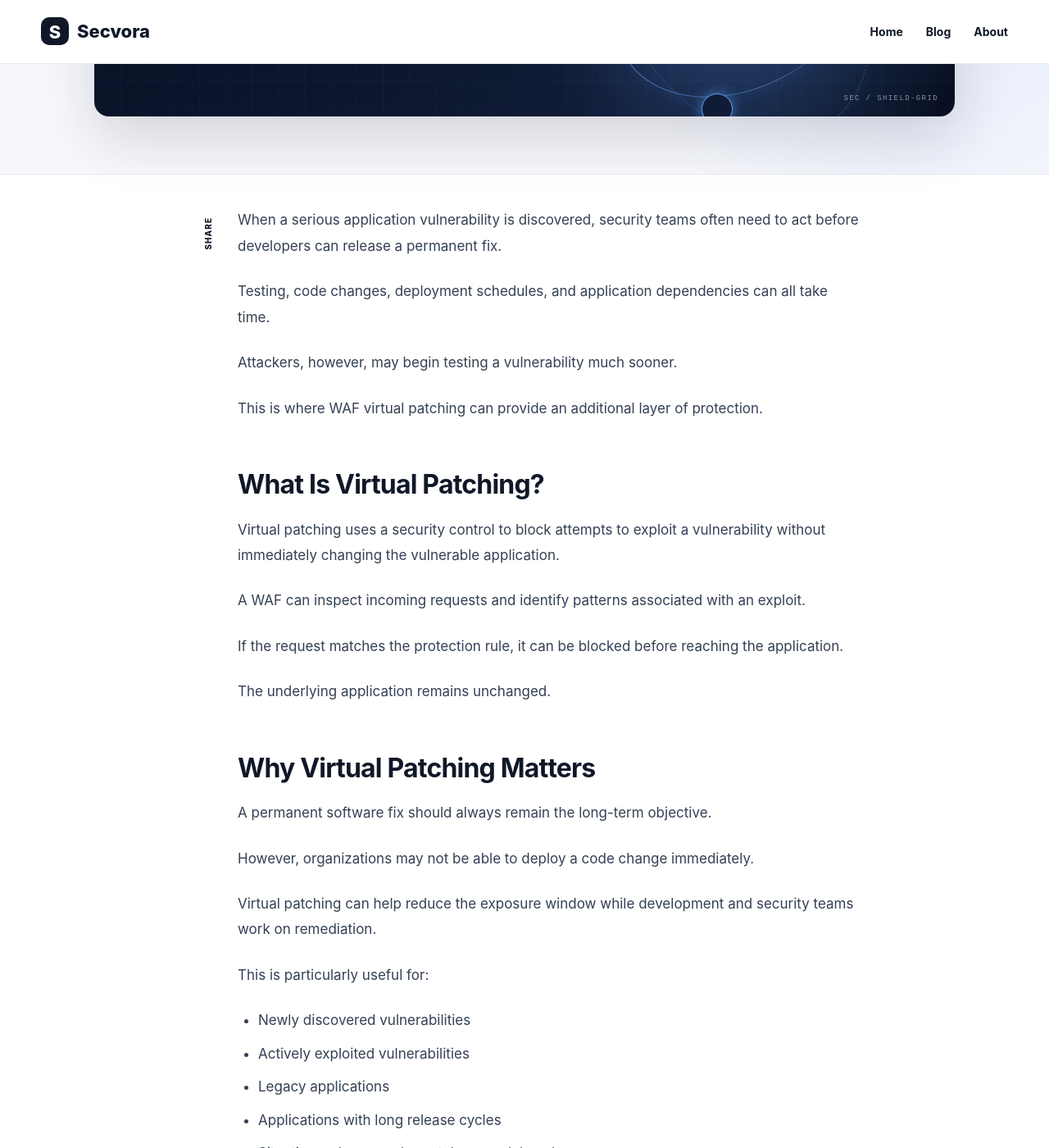
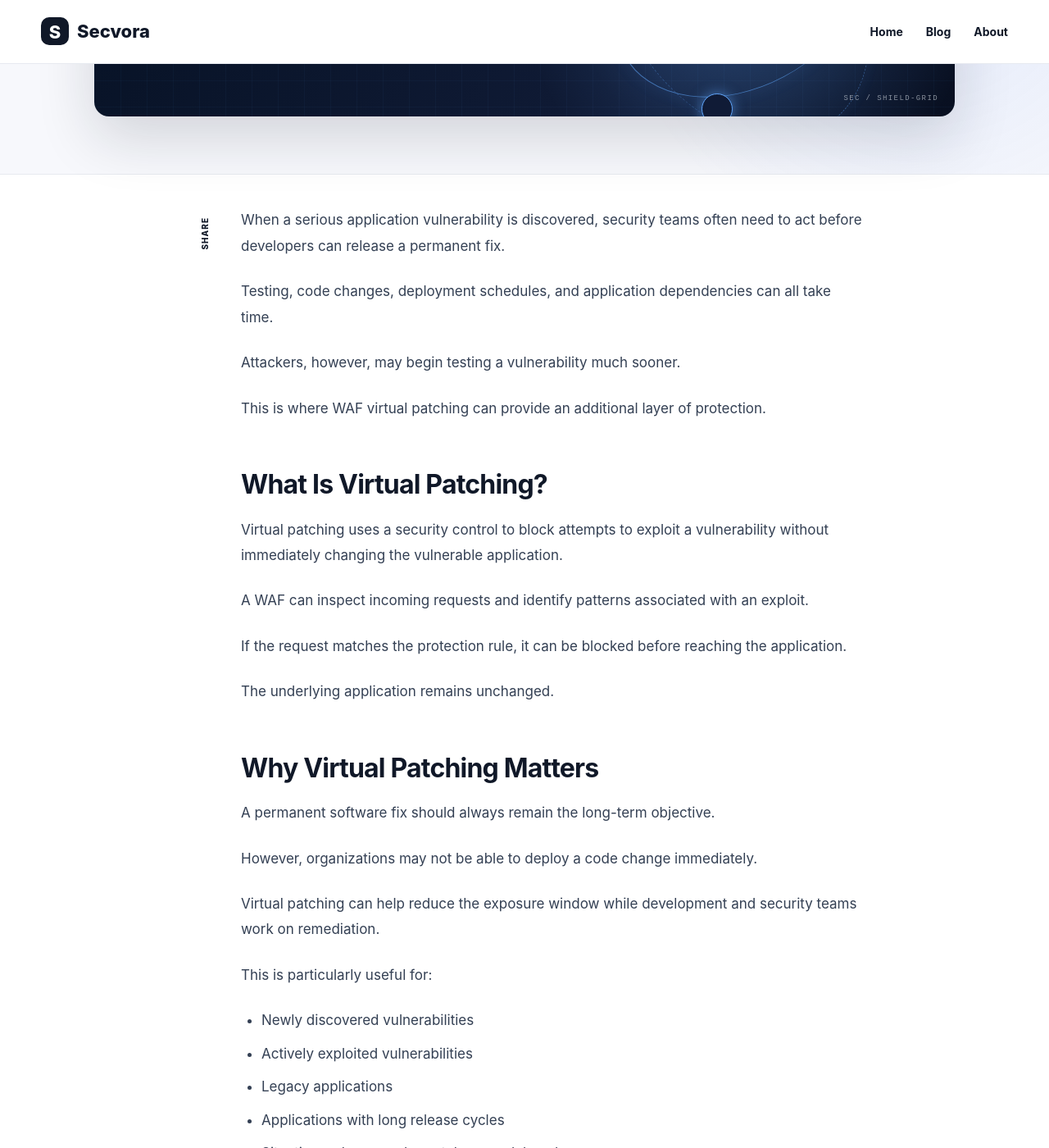
Before and after one commit to prasadprechu/Secvora, a Jekyll site: the page built from _posts/2026-10-06-waf-virtual-patching.md, in a window 1280 px wide and 1400 px high, scrolled down 785 px. Shown: the whole window at 82% size. Built offline with Jekyll 4.4.1, drawn with Linux system fonts in a browser that asks for light colours; comment, search, counter and statistics services are not loaded.

Commit message:
Update style.css

```diff
--- a/assets/css/style.css
+++ b/assets/css/style.css
@@ -1650,7 +1650,7 @@ ARTICLE LAYOUT
 .article-layout {
   display: grid;
   grid-template-columns: 48px minmax(0, 760px);
-  column-gap: 12px;
+  column-gap: 20px;
   justify-content: center;
   align-items: start;
   padding: 40px 0 90px;
```
